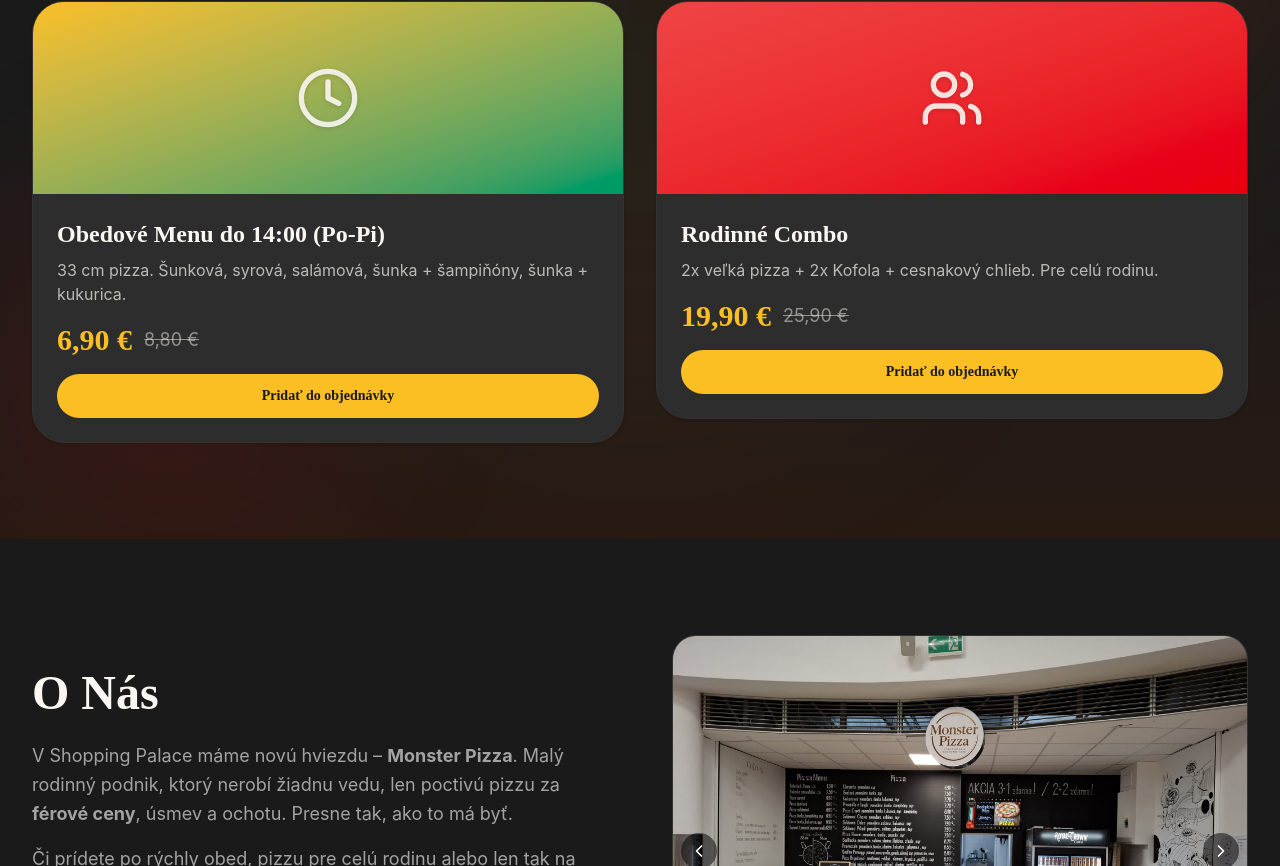
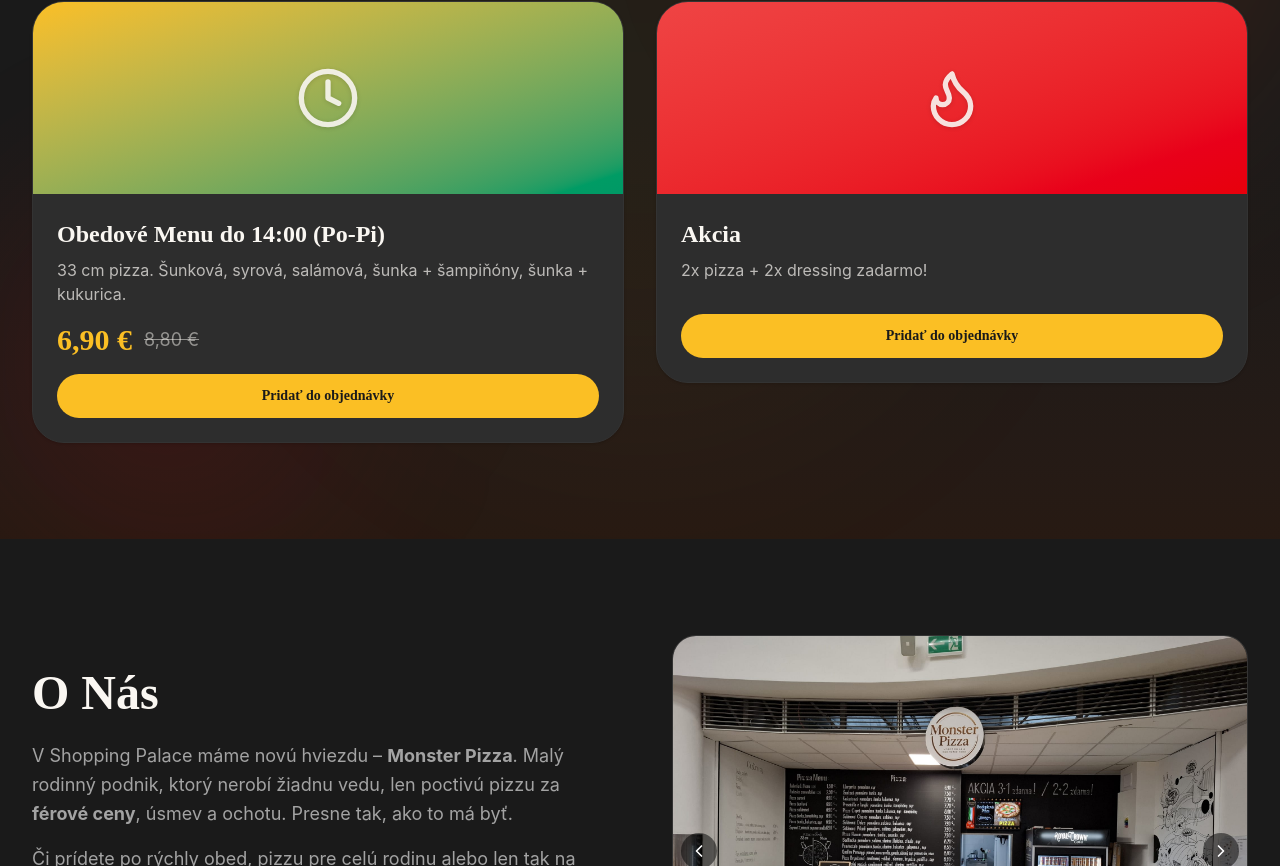
Before and after one commit to gpcsviki/monsterpizza2, a React (Vite) app: page / in a window 1280 px wide. Shown: the part 2573-3439 px from the top of the page. Built offline with nearby package versions, Linux system fonts and the light colour scheme; no server answers.

Commit message:
feat: Change Rodinne Combo to Akcia - 2x pizza + 2x dressing zadarmo

```diff
--- a/src/components/sections/Specials.tsx
+++ b/src/components/sections/Specials.tsx
@@ -4,7 +4,7 @@ import { Button } from "@/components/ui/button"
 import { Badge } from "@/components/ui/badge"
 import { SectionHeading } from "@/components/ui/section-heading"
 import { toast } from "sonner"
-import { Clock, Flame, Users } from "lucide-react"
+import { Clock, Flame } from "lucide-react"
 
 const specials = [
   {
@@ -16,12 +16,12 @@ const specials = [
     icon: Clock,
   },
   {
-    title: "Rodinné Combo",
-    description: "2x veľká pizza + 2x Kofola + cesnakový chlieb. Pre celú rodinu.",
-    price: "19,90 €",
-    originalPrice: "25,90 €",
+    title: "Akcia",
+    description: "2x pizza + 2x dressing zadarmo!",
+    price: "",
+    originalPrice: "",
     gradient: "from-tomato to-red-600",
-    icon: Users,
+    icon: Flame,
   },
 ]
 
```
